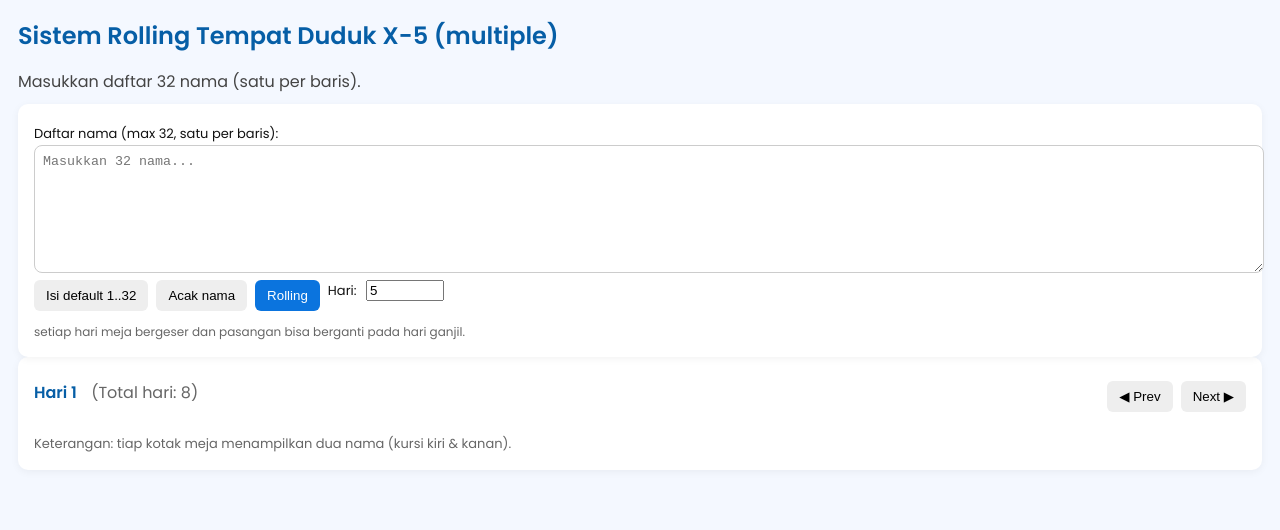
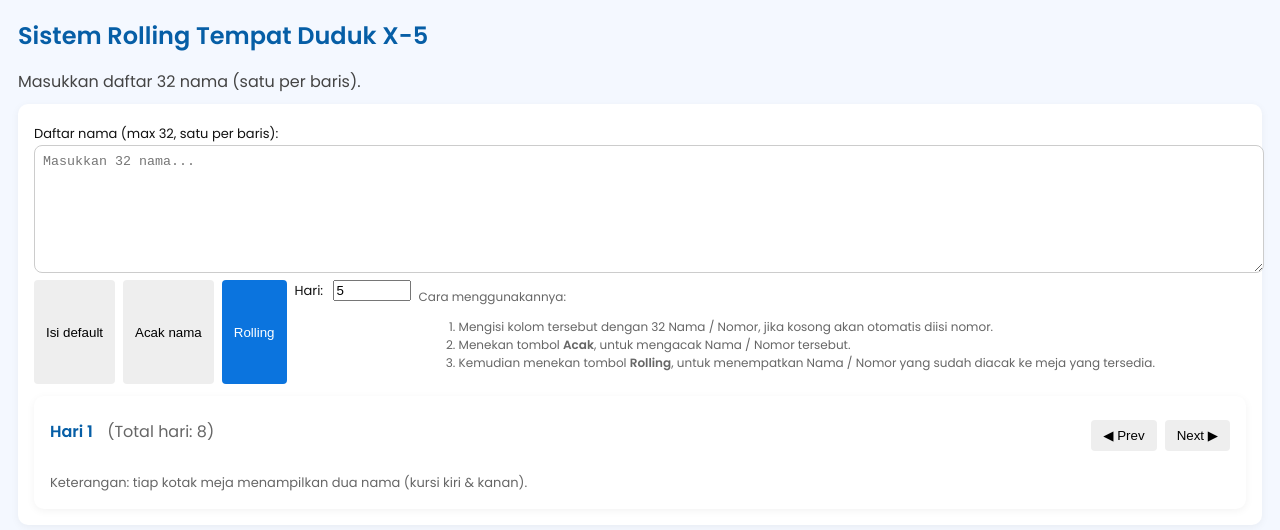
Before and after one commit to FroztXBear21/rollkelasx5, a plain HTML site: page index.html in a window 1280 px wide. Drawn offline with Linux system fonts and the light colour scheme.

Commit message:
Update index.html

```diff
--- a/index.html
+++ b/index.html
@@ -132,7 +132,7 @@
     }
     button {
       padding: 8px 12px;
-      border-radius: 6px;
+      border-radius: 4px;
       border: none;
       cursor: pointer;
       font-weight: 500;
@@ -177,7 +177,7 @@
   </style>
 </head>
 <body>
-  <h1>Sistem Rolling Tempat Duduk X-5 (multiple)</h1>
+  <h1>Sistem Rolling Tempat Duduk X-5</h1>
   <p class="meta">Masukkan daftar 32 nama (satu per baris).</p>
 
   <div class="wrap">
@@ -185,13 +185,19 @@
       <label for="names">Daftar nama (max 32, satu per baris):</label>
       <textarea id="names" placeholder="Masukkan 32 nama..."></textarea>
       <div class="controls">
-        <button id="fillDefault">Isi default 1..32</button>
+        <button id="fillDefault">Isi default</button>
         <button id="randomize">Acak nama</button>
         <button id="apply" class="primary">Rolling</button>
         <label class="small">Hari: <input id="weeks" type="number" min="1" max="52" value="5" style="width:70px;margin-left:6px"/></label>
-      </div>
-      <div class="note">setiap hari meja bergeser dan pasangan bisa berganti pada hari ganjil.</div>
-      </div>
+      <div class="note">
+    Cara menggunakannya:
+    <ol>
+    <li>Mengisi kolom tersebut dengan 32 Nama / Nomor, jika kosong akan otomatis diisi nomor.</li>
+    <li>Menekan tombol <b>Acak</b>, untuk mengacak Nama / Nomor tersebut.</li>
+    <li>Kemudian menekan tombol <b>Rolling</b>, untuk menempatkan Nama / Nomor yang sudah diacak ke meja yang tersedia.</li>
+  </ol>
+</div>
+
     </div>
 
     <div class="right">
```
